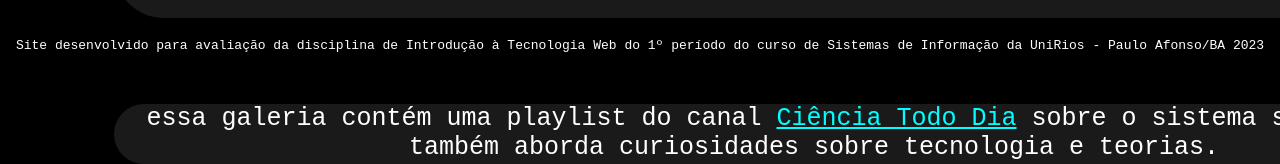
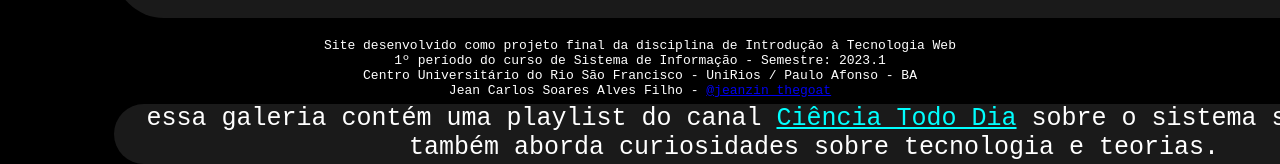
Before and after one commit to jjeancarlos/Sistema-Solar, a plain HTML site: page pages/videos.html in a window 1280 px wide. Shown: the part 762-926 px from the top of the page. Drawn offline with Linux system fonts and the light colour scheme.

Commit message:
Update videos.html
Atualização do rodapé

```diff
--- a/pages/videos.html
+++ b/pages/videos.html
@@ -48,7 +48,10 @@
 	</section>
 	<footer id="rodape">
 		<span>
-			Site desenvolvido para avaliação da disciplina de Introdução à Tecnologia Web do 1º período do curso de Sistemas de Informação da UniRios - Paulo Afonso/BA 2023
+			<p>Site desenvolvido como projeto final da disciplina de Introdução à Tecnologia Web<br>
+				1º período do curso de Sistema de Informação - Semestre: 2023.1<br>
+				Centro Universitário do Rio São Francisco - UniRios / Paulo Afonso - BA<br>
+				Jean Carlos Soares Alves Filho - <a href="https://instagram.com/jeanzin_thegoat">@jeanzin_thegoat</a><p>
 		</span>
 	</footer>
 </body>
```
